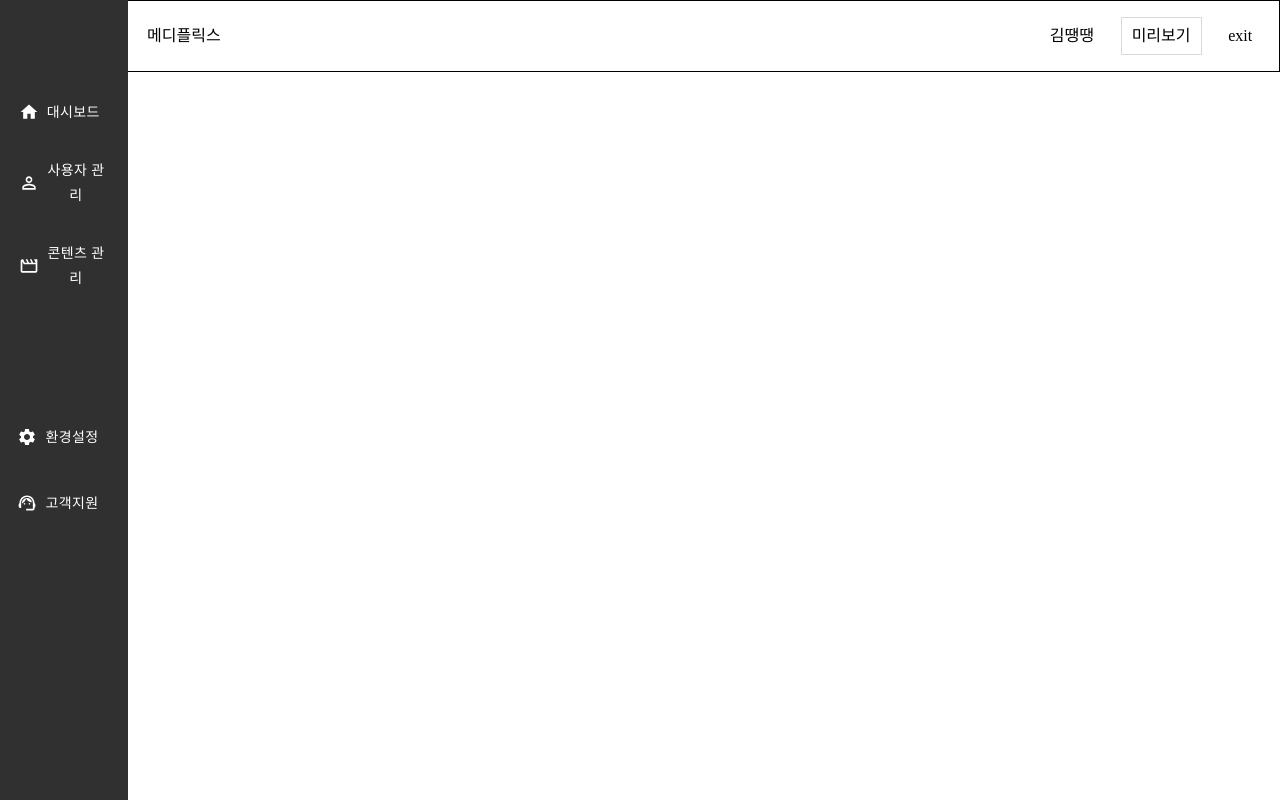
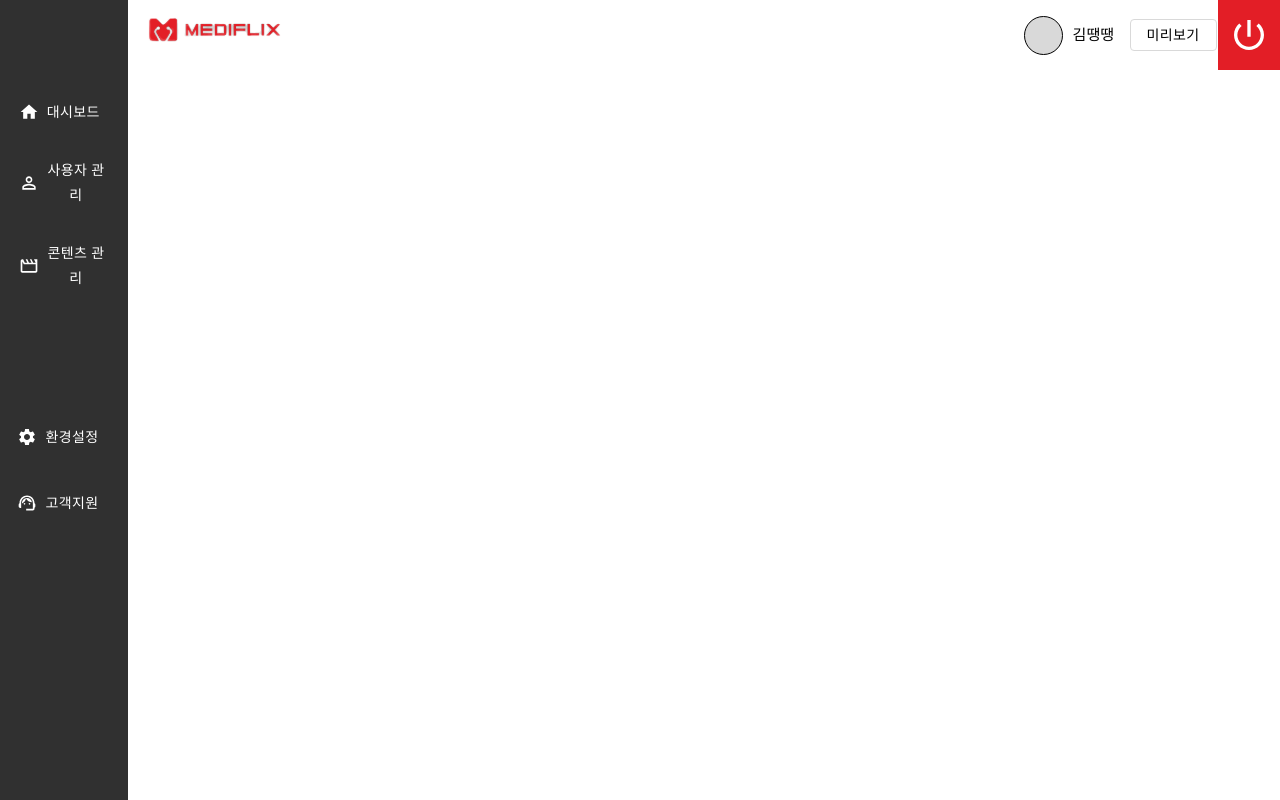
Before and after one commit to MEDIFLIX/ST_FE, a React (Create React App) app in the folder st_fe/: page /main in a window 1280 px wide. Built offline with nearby package versions, Linux system fonts and the light colour scheme.

Commit message:
feat : Navbar 완성

```diff
--- a/st_fe/src/components/Navbar.tsx
+++ b/st_fe/src/components/Navbar.tsx
@@ -1,4 +1,7 @@
+import { Button } from '@mui/material';
 import styled from 'styled-components';
+import PowerSettingsNewIcon from '@mui/icons-material/PowerSettingsNew';
+import { height, width } from '@mui/system';
 
 const NavBarContainer = styled.div`
   display: flex;
@@ -9,37 +12,67 @@ const NavBarContainer = styled.div`
   height: 70px;
   background-color: #ffffff;
   justify-content: space-between;
-  border: 1px solid black;
   align-items: center;
 
   .contentContainer {
     display: flex;
     width: 20vw;
-    justify-content: space-evenly;
+    height: 100%;
+    justify-content: space-between;
     align-items: center;
     cursor: pointer;
   }
+
+  .round {
+    background-color: #d9d9d9;
+    width: 37px;
+    height: 37px;
+    border-radius: 50%;
+    border: 1px solid black;
+  }
+
+  .nameBox {
+    width: 90px;
+    display: flex;
+    align-items: center;
+    justify-content: space-between;
+    margin-right: 14px;
+  }
+
+  .name {
+    font-size: 15px;
+  }
+
+=
 `;
 
-const NavButton = styled.button`
-  all: unset;
-  border: 1px solid #d9d9d9;
-  background-color: FFFFFF;
-  padding: 10px;
-`;
-
-const Logo = styled.div`
-  margin-left: 20px;
+const ExitIcon = styled.div`
+  background-color: #e31e26;
+  width: 62px;
+  height: 100%;
+  display: flex;
+  justify-content: center;
+  align-items: center;
 `;
 
 const NavBar = () => {
   return (
     <NavBarContainer>
-      <Logo>메디플릭스</Logo>
+      <img src="/img/logo.svg" />
       <div className="contentContainer">
-        <div>김땡땡</div>
-        <NavButton>미리보기</NavButton>
-        <div>exit</div>
+        <span className="nameBox">
+          <div className="round"></div>
+          <div className="name">김땡땡</div>
+        </span>
+        <Button
+          variant="text"
+          sx={{ color: 'black', border: '1px solid #D9D9D9', width: '87px', height: '32px' }}
+        >
+          미리보기
+        </Button>
+        <ExitIcon>
+          <PowerSettingsNewIcon sx={{ color: 'white', fontSize: '40px' }} />
+        </ExitIcon>
       </div>
     </NavBarContainer>
   );
```
Also changed, not shown: st_fe/public/img/logo.svg (added).
